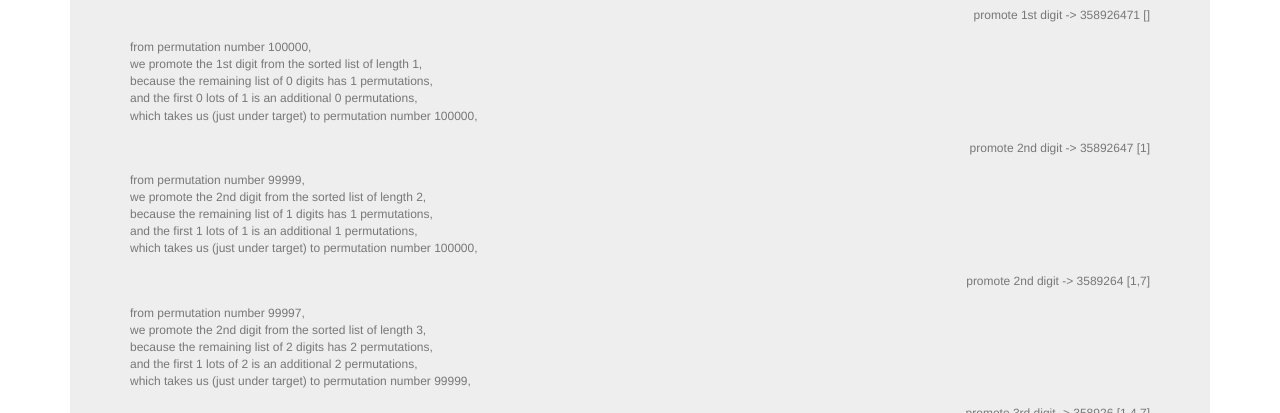
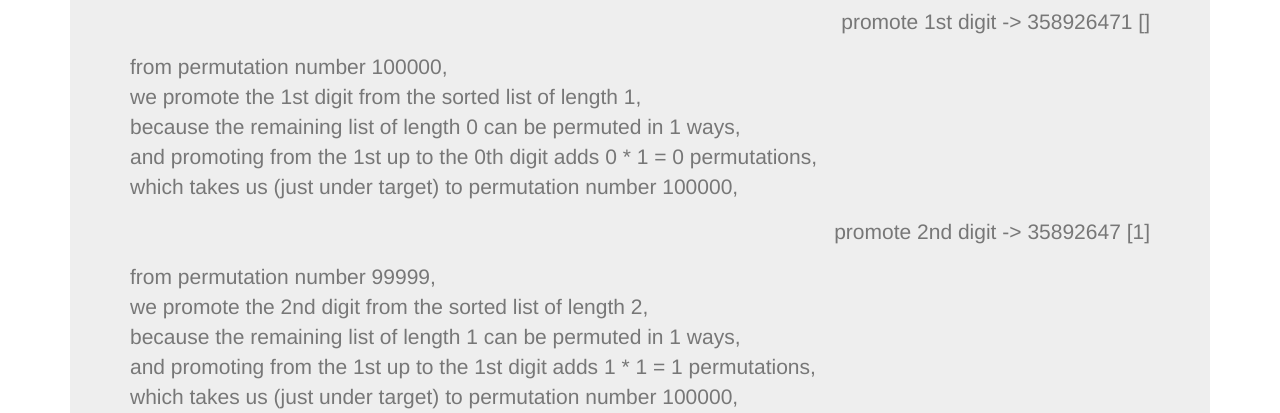
Before and after one commit to safetydave/kth-permutation, a plain HTML site: page index.html in a window 1280 px wide. Both pictures are taken after a click on the button "calculate permutation". Shown: the part 387-800 px from the top of the page. Drawn offline with nearby package versions, Linux system fonts and the light colour scheme.

Commit message:
new wording of workings messages

```diff
--- a/script.js
+++ b/script.js
@@ -41,8 +41,9 @@ function calculatePermutation() {
   var inputOk = !isNaN(target) && target > 0 && target <= factorial(9);
   var permutedString = "input error";
 
+  clearWorking();
+
   if (inputOk) {
-    clearWorking();
     var permuted = targetPermutation(getDigits(), target, showWorking);
     permutedString = permuted.join('');
   }
@@ -70,11 +71,12 @@ var showWorking = function(args) {
     + 'we promote the ' + (sdi + 1) + ordinal(sdi + 1)
     + ' digit from the sorted list of length ' + (tail_length + 1) + ','
     + '<br/>'
-    + 'because the remaining list of ' + tail_length
-    + ' digits has ' + tail_permutations + ' permutations,'
+    + 'because the remaining list of length ' + tail_length
+    + ' can be permuted in ' + tail_permutations + ' ways,'
     + '<br/>'
-    + 'and the first ' + sdi + ' lots of ' + tail_permutations
-    + ' is an additional ' + (sdi * tail_permutations) + ' permutations,'
+    + 'and promoting from the 1st up to the ' + sdi + ordinal(sdi) + ' digit adds '
+    + sdi + ' * ' + tail_permutations + ' = ' + (sdi * tail_permutations)
+    + ' permutations,'
     + '<br/>'
     + 'which takes us (just under target) to permutation number '
     + (permutation + sdi * tail_permutations) + ','
--- a/style.css
+++ b/style.css
@@ -3,5 +3,5 @@
 }
 
 #working-content p {
-  font-size:12px;
+  /*font-size:12px;*/
 }
```
